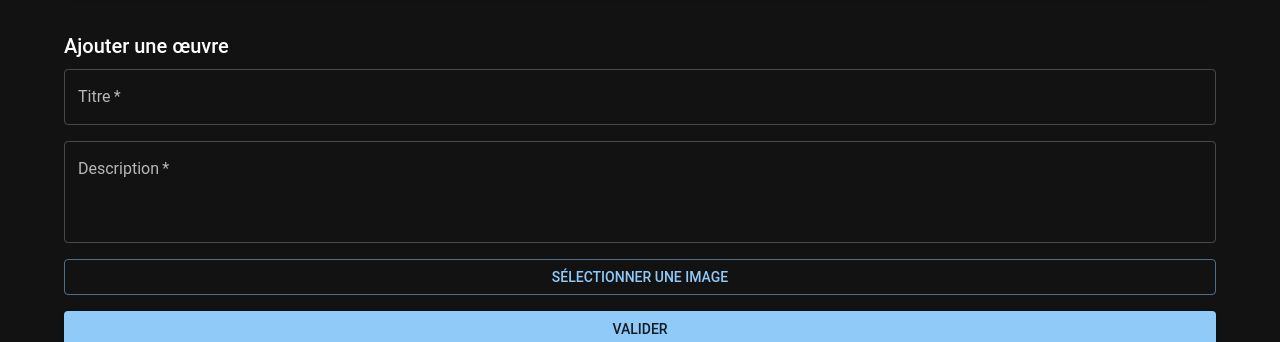
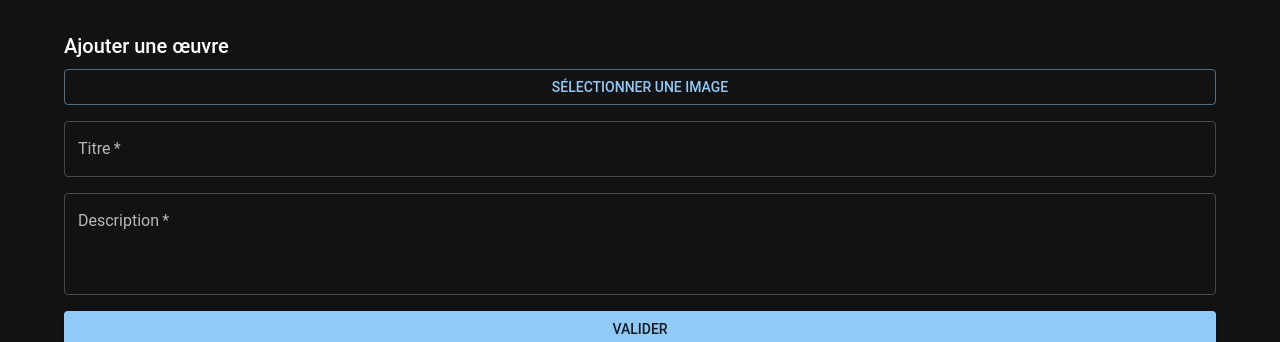
Before and after one commit to rvuong/odomate, a React (Create React App) app in the folder frontend-admin/: page / in a window 1280 px wide. Shown: the part 157-499 px from the top of the page. Built offline with nearby package versions, Linux system fonts and the light colour scheme; no server answers.

Commit message:
feat: change order of inputs in the Add Artwork Form

```diff
--- a/frontend-admin/src/components/AddArtworkForm.tsx
+++ b/frontend-admin/src/components/AddArtworkForm.tsx
@@ -70,6 +70,10 @@ const AddArtworkForm: React.FC<Props> = ({onSuccess}) => {
         <Box component="form" onSubmit={handleSubmit} sx={{mt: 4}}>
             <Typography variant="h6" gutterBottom>Ajouter une œuvre</Typography>
             <Stack spacing={2}>
+                <Button variant="outlined" component="label">
+                    Sélectionner une image
+                    <input type="file" hidden accept="image/*" onChange={handleFileChange}/>
+                </Button>
                 <TextField
                     label="Titre"
                     name="title"
@@ -88,10 +92,6 @@ const AddArtworkForm: React.FC<Props> = ({onSuccess}) => {
                     fullWidth
                     required
                 />
-                <Button variant="outlined" component="label">
-                    Sélectionner une image
-                    <input type="file" hidden accept="image/*" onChange={handleFileChange}/>
-                </Button>
                 <Button type="submit" variant="contained" color="primary">
                     Valider
                 </Button>
```
